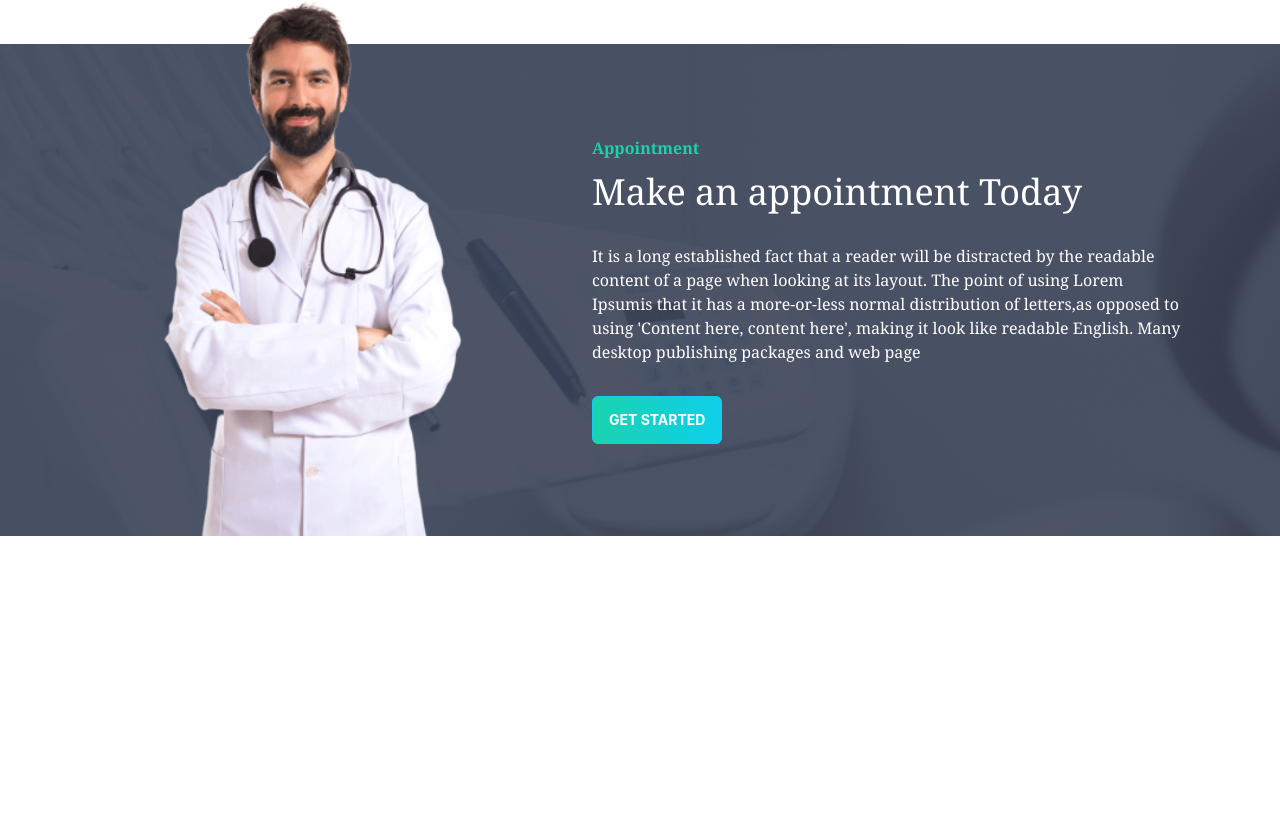
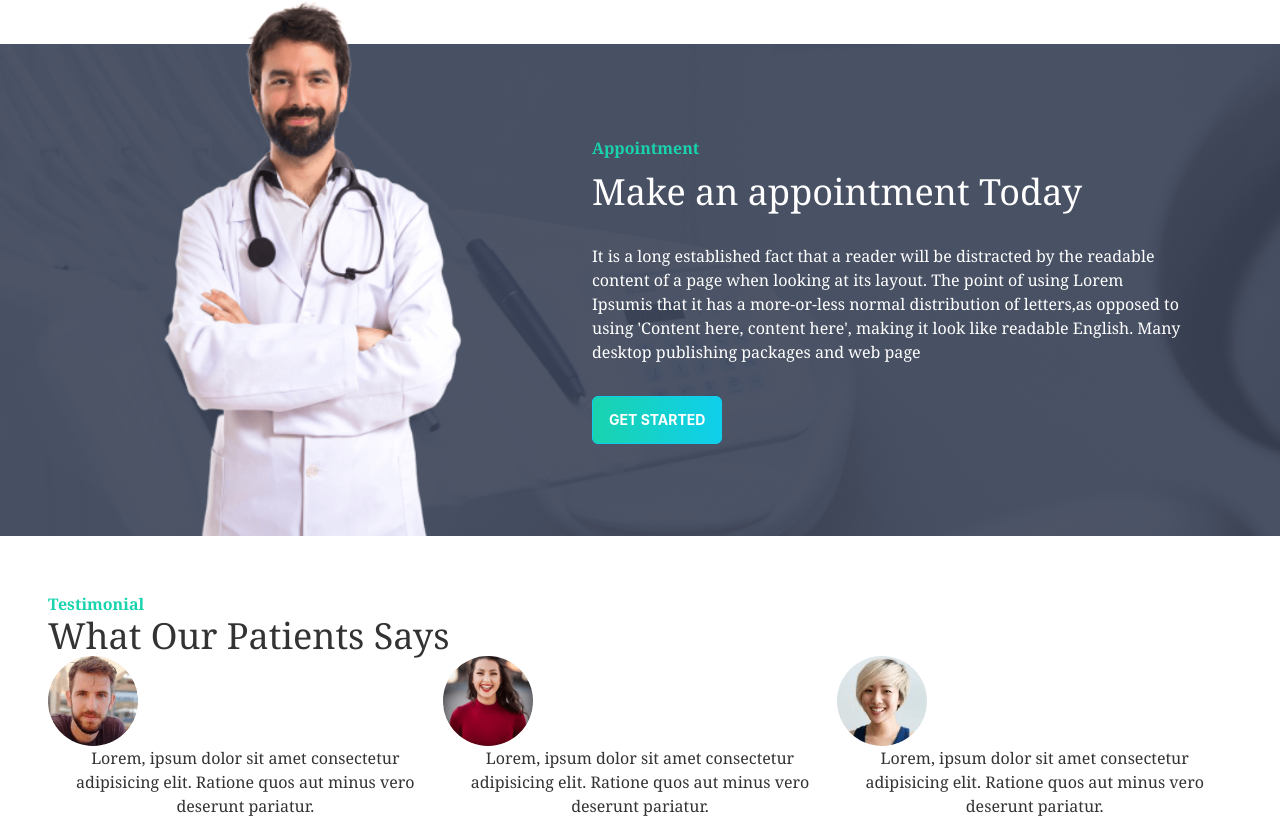
Before and after one commit to CodeWithShamim/doctors-portal-client, a React (Create React App) app: page / in a window 1280 px wide. Shown: the part 2316-3134 px from the top of the page. Before the commit the page ends 2876 px from the top, so only its background shows below. Built offline with nearby package versions, Linux system fonts and the light colour scheme.

Commit message:
testimonial section added

```diff
--- a/src/components/Home/Home.js
+++ b/src/components/Home/Home.js
@@ -3,6 +3,7 @@ import Banner from "./Banner";
 import Appointment from "./Appointment ";
 import Info from "./Info";
 import Services from "./Services/Services";
+import Testimonial from "./Testimonial/Testimonial";
 
 const Home = () => {
   return (
@@ -11,6 +12,7 @@ const Home = () => {
       <Info />
       <Services />
       <Appointment />
+      <Testimonial />
     </div>
   );
 };
--- /dev/null
+++ b/src/components/Home/Testimonial/Testimonial.js
@@ -0,0 +1,45 @@
+import React from "react";
+import people1 from "../../../images/people1.png";
+import people2 from "../../../images/people2.png";
+import people3 from "../../../images/people3.png";
+import TestimonialCard from "./TestimonialCard";
+
+const Testimonial = () => {
+  const testimonials = [
+    {
+      _id: 1,
+      img: people1,
+      text: "Lorem, ipsum dolor sit amet consectetur adipisicing elit. Ratione quos aut minus vero deserunt pariatur.",
+    },
+    {
+      _id: 2,
+      img: people2,
+      text: "Lorem, ipsum dolor sit amet consectetur adipisicing elit. Ratione quos aut minus vero deserunt pariatur.",
+    },
+    {
+      _id: 3,
+      img: people3,
+      text: "Lorem, ipsum dolor sit amet consectetur adipisicing elit. Ratione quos aut minus vero deserunt pariatur.",
+    },
+  ];
+  return (
+    <div className="px-12 font-serif">
+      <div className="text-left pt-8">
+        <h3 className="text-secondary font-semibold">Testimonial</h3>
+        <h1 className="text-4xl">What Our Patients Says</h1>
+      </div>
+
+      {/* _________card info start___________ */}
+      <div className="grid grid-cols-3">
+        {testimonials.map((testimonial) => (
+          <TestimonialCard
+            key={testimonial._id}
+            testimonial={testimonial}
+          ></TestimonialCard>
+        ))}
+      </div>
+    </div>
+  );
+};
+
+export default Testimonial;
--- /dev/null
+++ b/src/components/Home/Testimonial/TestimonialCard.js
@@ -0,0 +1,13 @@
+import React from "react";
+
+const TestimonialCard = ({ testimonial }) => {
+  const { img, text } = testimonial;
+  return (
+    <div>
+      <img src={img} alt="testimonial-img" />
+      <p>{text}</p>
+    </div>
+  );
+};
+
+export default TestimonialCard;
```
